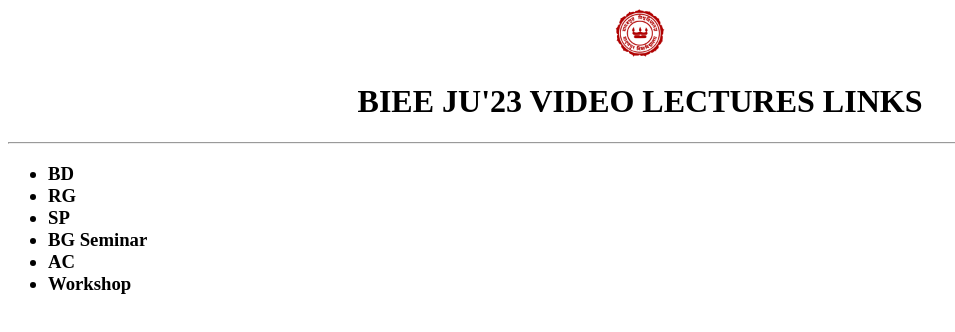
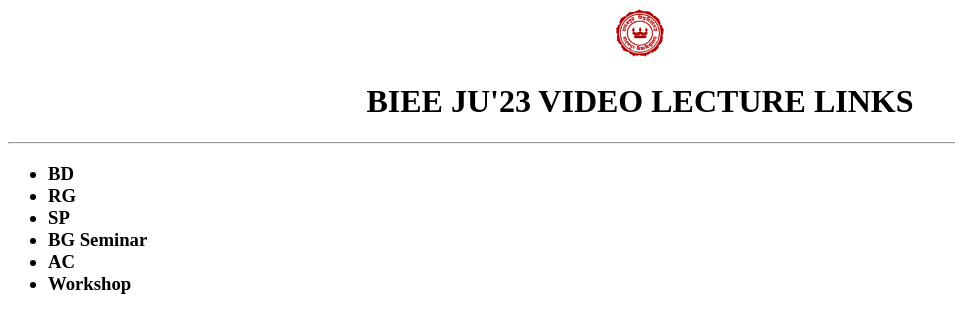
Before and after one commit to biparnakroy/biparnakroy.github.io, a plain HTML site: page yt.html in a window 1280 px wide. Shown: the whole page, without its empty margins (0-955 px from the left). Drawn offline with Linux system fonts and the light colour scheme.

Commit message:
Update yt.html

```diff
--- a/yt.html
+++ b/yt.html
@@ -21,7 +21,7 @@
 <body>
     <center>
         <img src="logo.png" style="height:50px; width: 50px;">
-        <h1>BIEE JU'23 VIDEO LECTURES LINKS</h1>
+        <h1>BIEE JU'23 VIDEO LECTURE LINKS</h1>
     </center>
     <hr>
 
```
